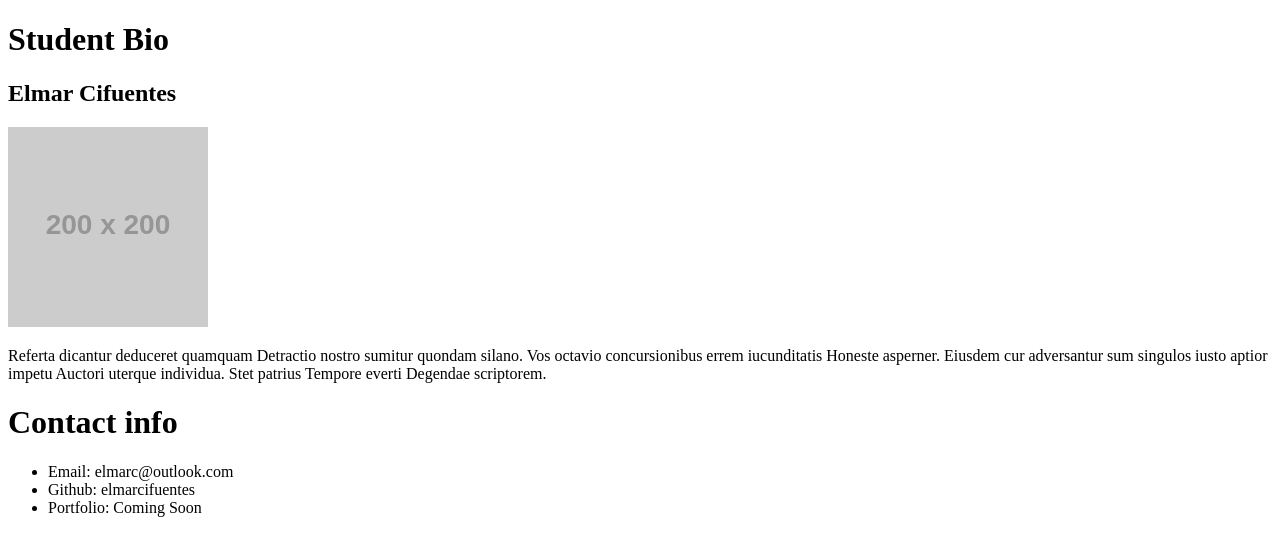
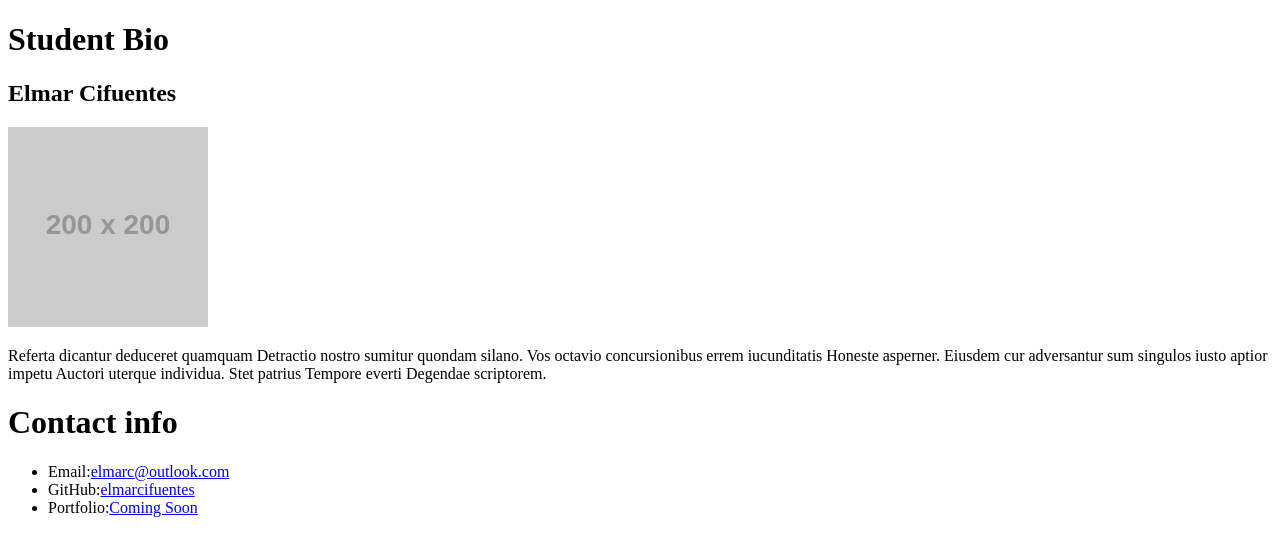
Before and after one commit to elmarcifuentes/Student-Bio, a plain HTML site: page index.html in a window 1280 px wide. Drawn offline with Linux system fonts and the light colour scheme; placeholder pictures from the web are drawn by us.

Commit message:
updated contact

```diff
--- a/index.html
+++ b/index.html
@@ -15,9 +15,9 @@
 	<h1>Contact info</h1>
 
 	<ul>
-		<li>Email: elmarc@outlook.com</li>
-		<li>Github: elmarcifuentes</li>
-		<li>Portfolio: Coming Soon</li>
+		<li>Email:<a href="mailto:elmarc@outlook.com">elmarc@outlook.com</a></li>
+		<li>GitHub:<a href="_Blank">elmarcifuentes</a></li>
+		<li>Portfolio:<a href="_Blank">Coming Soon</a></li>
 	</ul>
 </body>
 </html>
```
